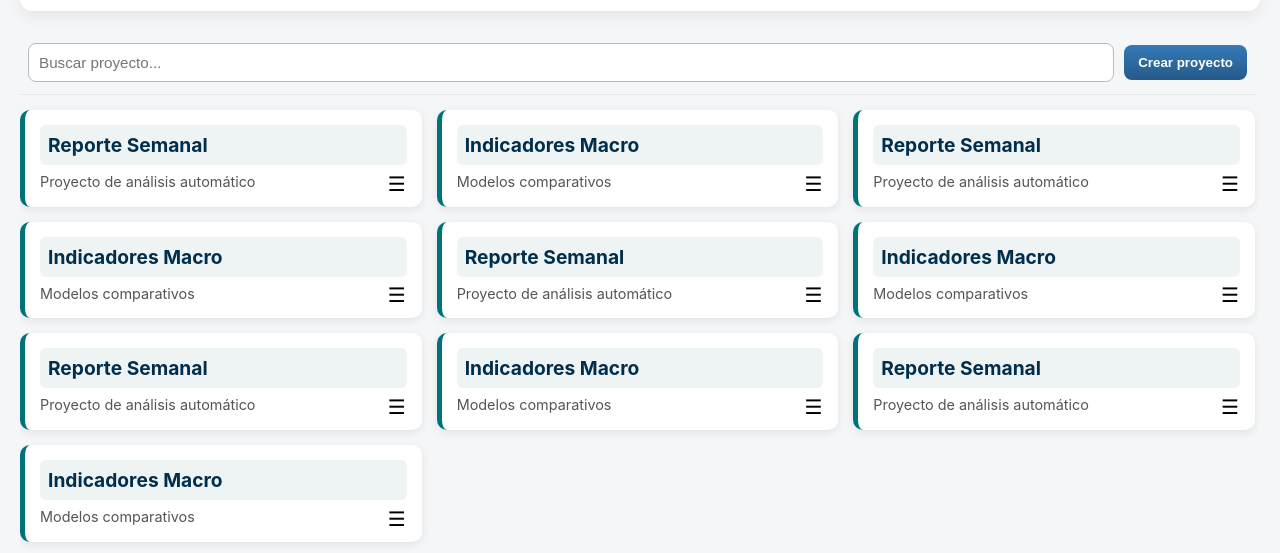
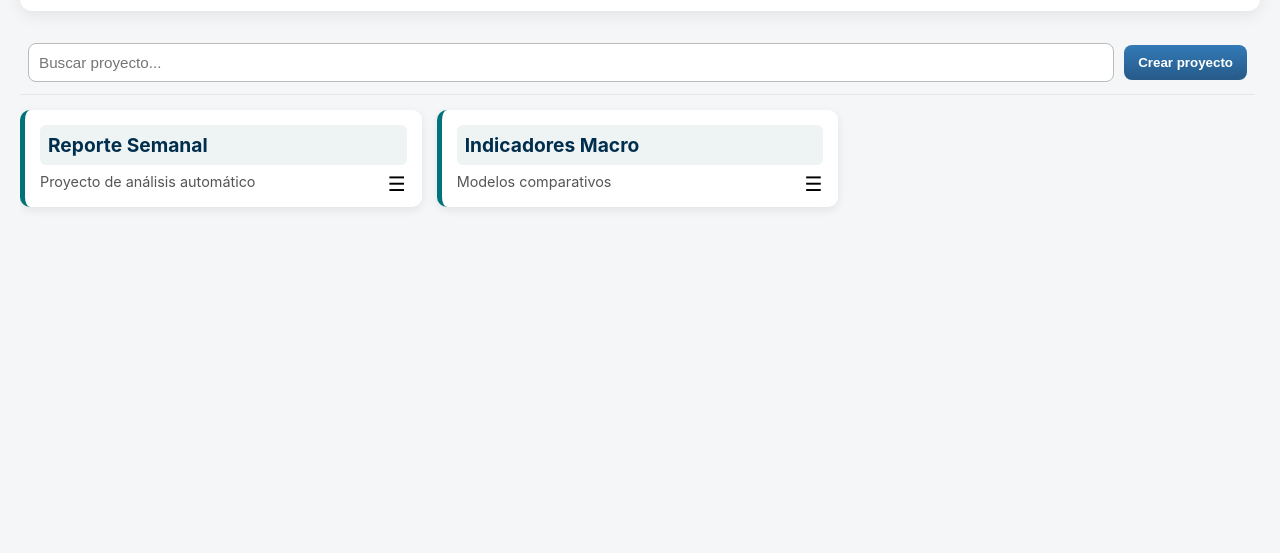
Before and after one commit to luishdluz/mock-labpiif, a plain HTML site: page index.html in a window 1280 px wide. Shown: the part 247-800 px from the top of the page. Drawn offline with Linux system fonts and the light colour scheme.

Commit message:
Add files via upload

```diff
--- a/index.html
+++ b/index.html
@@ -82,65 +82,11 @@
             <p>Modelos comparativos</p>
             <button class="btn-menu-card">☰</button>
           </div>
-
-    <div class="card-proyecto" data-nombre="Reporte Semanal">
-      <h3>Reporte Semanal</h3>
-      <p>Proyecto de análisis automático</p>
-      <button class="btn-menu-card">☰</button>
+        </div>
       </div>
 
-    <div class="card-proyecto" data-nombre="Indicadores Macro">
-      <h3>Indicadores Macro</h3>
-      <p>Modelos comparativos</p>
-      <button class="btn-menu-card">☰</button>
-    </div>
-
-    <div class="card-proyecto" data-nombre="Reporte Semanal">
-      <h3>Reporte Semanal</h3>
-      <p>Proyecto de análisis automático</p>
-      <button class="btn-menu-card">☰</button>
-    </div>
-
-    <div class="card-proyecto" data-nombre="Indicadores Macro">
-      <h3>Indicadores Macro</h3>
-      <p>Modelos comparativos</p>
-      <button class="btn-menu-card">☰</button>
-    </div>
-
-    <div class="card-proyecto" data-nombre="Reporte Semanal">
-      <h3>Reporte Semanal</h3>
-      <p>Proyecto de análisis automático</p>
-      <button class="btn-menu-card">☰</button>
-    </div>
-
-    <div class="card-proyecto" data-nombre="Indicadores Macro">
-      <h3>Indicadores Macro</h3>
-      <p>Modelos comparativos</p>
-      <button class="btn-menu-card">☰</button>
-    </div>
-
-    <div class="card-proyecto" data-nombre="Reporte Semanal">
-      <h3>Reporte Semanal</h3>
-      <p>Proyecto de análisis automático</p>
-      <button class="btn-menu-card">☰</button>
-    </div>
-
-    <div class="card-proyecto" data-nombre="Indicadores Macro">
-      <h3>Indicadores Macro</h3>
-      <p>Modelos comparativos</p>
-      <button class="btn-menu-card">☰</button>
-    </div>
-
-
-
-
-  </div>
-
-</div>
-
-<!-- TAB: PROYECTOS COMPARTIDOS -->
+      <!-- Proyectos compartidos -->
       <div id="compartidos" class="contenido-tab">
-
         <div class="buscador-contenedor">
           <input type="text" id="buscar-compartidos" placeholder="Buscar proyecto compartido...">
         </div>
@@ -156,11 +102,7 @@
             <p>Análisis compartido</p>
           </div>
         </div>
-
       </div>
-
-
-
     </div>
     <script src="js/index.js"></script>
   </body>
```
Lines whose indentation alone changed are shown as unchanged.
